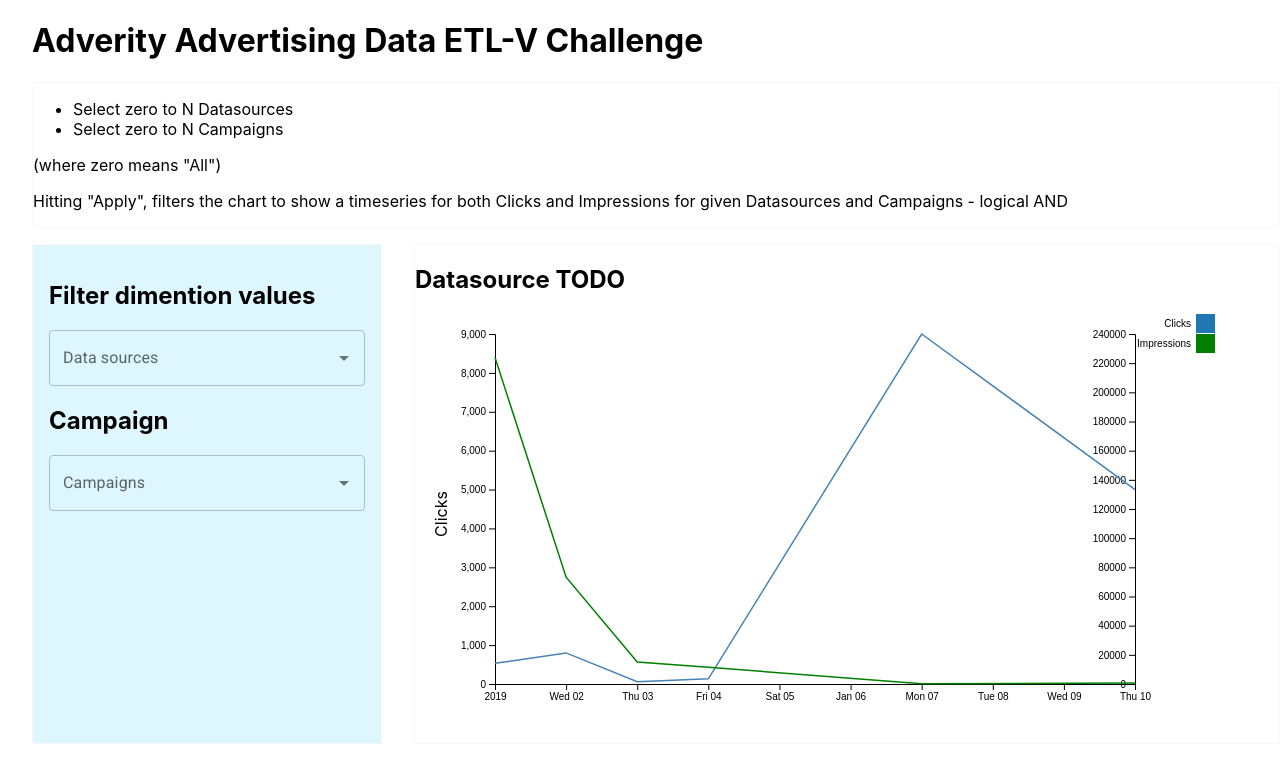
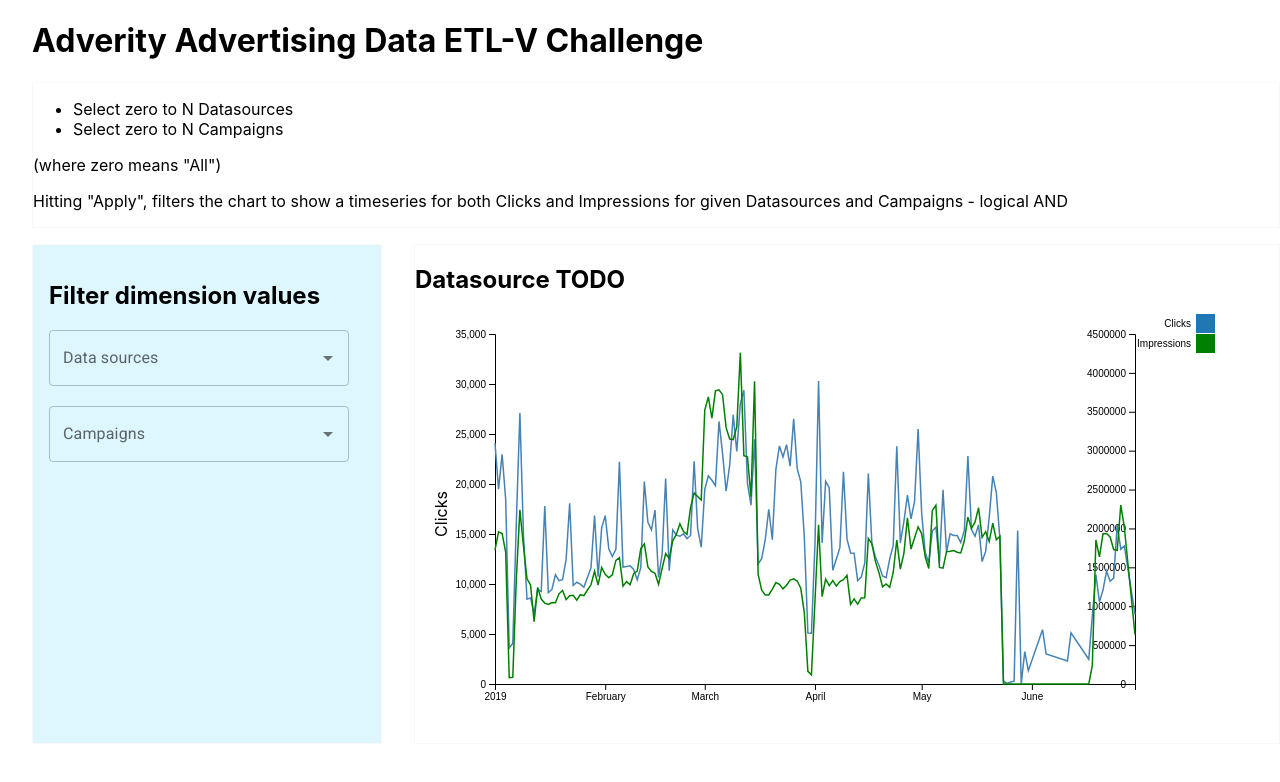
Before and after one commit to kalkusa/adv-recruitment, a React (Create React App) app in the folder advertising-data-dashboard/: page / in a window 1280 px wide. Shown: the top 782 px of the page. Built offline with nearby package versions, Linux system fonts and the light colour scheme.

Commit message:
Improve data parsing and UI loading experience - Optimize data parsing by enhancing the parseCsv function - Introduce ParsedDataContext for better data management - Implement UI skeletons for smoother filter loading - Center chart loader for a more visually appealing loading state

```diff
--- a/advertising-data-dashboard/src/App.tsx
+++ b/advertising-data-dashboard/src/App.tsx
@@ -1,11 +1,14 @@
 import "./App.css";
 import { FilterProvider } from "./contexts/FilterContext";
+import { ParsedDataProvider } from "./contexts/ParsedDataContext";
 import HomePage from "./pages/HomePage/HomePage";
 
 function App() {
   return (
     <FilterProvider>
-      <HomePage />
+      <ParsedDataProvider>
+        <HomePage />
+      </ParsedDataProvider>
     </FilterProvider>
   );
 }
--- a/advertising-data-dashboard/src/components/chart/Chart.tsx
+++ b/advertising-data-dashboard/src/components/chart/Chart.tsx
@@ -13,6 +13,14 @@
   flex: 1;
 `;
 
+const ChartContainer = styled.div`
+  display: flex;
+  justify-content: center;
+  align-items: center;
+  height: 400px;
+  width: 800px;
+`;
+
 const Chart = () => {
   const { filter } = useFilter();
   const clicksTimeSeriesData = useClicksTimeSeries(filter);
@@ -24,13 +32,13 @@
   return (
     <Section id="chart">
       <h1>Datasource TODO</h1>
-      {clicksTimeSeriesData?.length > 1 && impressionsTimeSeriesData?.length > 1 ? (
-        <div>
+      <ChartContainer>
+        {clicksTimeSeriesData?.length > 1 && impressionsTimeSeriesData?.length > 1 ? (
           <svg ref={svgRef} width="800" height="400"></svg>
-        </div>
-      ) : (
-        <CircularProgress disableShrink />
-      )}
+        ) : (
+          <CircularProgress disableShrink />
+        )}
+      </ChartContainer>
     </Section>
   );
 };
--- a/advertising-data-dashboard/src/components/filter/Filter.tsx
+++ b/advertising-data-dashboard/src/components/filter/Filter.tsx
@@ -1,4 +1,4 @@
-import { Autocomplete, Chip, TextField } from "@mui/material";
+import { Autocomplete, Chip, Skeleton, TextField } from "@mui/material";
 import styled from "styled-components";
 import useDatasources from "../../hooks/useDatasources";
 import useCampaigns from "../../hooks/useCampaigns";
@@ -12,6 +12,18 @@
   border-color: #f8f8f8;
   flex: 1;
   padding: 1rem;
+`;
+
+const AutocompleteContainer = styled.div`
+  display: flex;
+  flex-direction: column;
+  width: 300px;
+  min-height: 60px;
+  margin-bottom: 1rem;
+`;
+
+const AutocompleteSkeleton = styled(Skeleton)`
+  flex-grow: 1;
 `;
 
 const Filter = () => {
@@ -36,7 +48,12 @@
 
   return (
     <Section id="filter">
-      <h1>Filter dimention values</h1>
+      <h1>Filter dimension values</h1>
+
+      <AutocompleteContainer>
+        {dataSources.length === 0 ? (
+          <AutocompleteSkeleton variant="rounded" />
+        ) : (
           <Autocomplete
             multiple
             id="dataSources"
@@ -45,7 +62,12 @@
             onChange={handleDataSourceChange}
             renderTags={renderTags}
           />
-      <h2>Campaign</h2>
+        )}
+      </AutocompleteContainer>
+      <AutocompleteContainer>
+        {campaigns.length === 0 ? (
+          <AutocompleteSkeleton variant="rounded" />
+        ) : (
           <Autocomplete
             multiple
             id="campaigns"
@@ -54,11 +76,8 @@
             onChange={handleCampaignChange}
             renderTags={renderTags}
           />
-      {/* <Box display="flex" justifyContent="flex-end">
-        <Button variant="contained" sx={{ mt: 3 }}>
-          Apply
-        </Button>
-      </Box> */}
+        )}
+      </AutocompleteContainer>
     </Section>
   );
 };
--- /dev/null
+++ b/advertising-data-dashboard/src/contexts/ParsedDataContext.tsx
@@ -0,0 +1,16 @@
+import { createContext } from "react";
+import { AdvertisingDataRow } from "../types/chartTypes";
+import useParsedData from "../hooks/useParsedData";
+import React from "react";
+
+export const ParsedDataContext = createContext<AdvertisingDataRow[]>([]);
+
+type ParsedDataProviderProps = {
+  children: React.ReactNode; // 👈️ added type for children
+};
+
+export const ParsedDataProvider = React.memo(({ children }: ParsedDataProviderProps) => {
+  const parsedData = useParsedData();
+
+  return <ParsedDataContext.Provider value={parsedData}>{children}</ParsedDataContext.Provider>;
+});
--- a/advertising-data-dashboard/src/hooks/useCampaigns.ts
+++ b/advertising-data-dashboard/src/hooks/useCampaigns.ts
@@ -1,23 +1,15 @@
-import { useEffect, useState } from "react";
+import { useContext, useEffect, useState } from "react";
 import _ from "lodash";
-import parseCSV from "../utils/parseCsv";
-import useDataUrl from "./useDataUrl";
+import { ParsedDataContext } from "../contexts/ParsedDataContext";
 
 const useCampaigns = (): string[] => {
-  const dataUrl = useDataUrl();
+  const parsedData = useContext(ParsedDataContext);
   const [campaigns, setCampaigns] = useState<string[]>([]);
 
   useEffect(() => {
-    const fetchData = async () => {
-      const response = await fetch(dataUrl);
-      const csvData = await response.text();
-      const parsedData = parseCSV(csvData);
-      const uniqueCampaigns = _.uniq(parsedData.map((item) => item.campaign));
-      setCampaigns(uniqueCampaigns);
-    };
-
-    fetchData();
-  }, [dataUrl]);
+    const uniqueCampaigns = _.uniq(parsedData.map((item) => item.campaign));
+    setCampaigns(uniqueCampaigns);
+  }, [parsedData]);
 
   return campaigns;
 };
--- a/advertising-data-dashboard/src/hooks/useClicksTimeSeries.ts
+++ b/advertising-data-dashboard/src/hooks/useClicksTimeSeries.ts
@@ -1,19 +1,15 @@
-import { useState, useEffect } from "react";
-import { AdvertisingDataRow, Filter, ValueInTime } from "../types/chartTypes";
-import parseCSV from "../utils/parseCsv";
+import { useState, useEffect, useContext } from "react";
+import { Filter, ValueInTime } from "../types/chartTypes";
 import { getAllClicks, getClicksDataByFilter } from "../utils/getClicks";
-import useDataUrl from "./useDataUrl";
+import { ParsedDataContext } from "../contexts/ParsedDataContext";
 
 const useClicksTimeSeries = (filter: Filter): ValueInTime[] => {
-  const dataUrl = useDataUrl();
+  const parsedData = useContext(ParsedDataContext);
   const [timeSeries, setTimeSeries] = useState<ValueInTime[]>([]);
 
   useEffect(() => {
     const fetchData = async () => {
       try {
-        const response = await fetch(dataUrl);
-        const csvData = await response.text();
-        const parsedData: AdvertisingDataRow[] = parseCSV(csvData);
         if (filter.campaigns.length === 0 && filter.dataSources.length === 0) {
           const clicksTimeSeries: ValueInTime[] = getAllClicks(parsedData);
           setTimeSeries(clicksTimeSeries);
@@ -27,7 +23,7 @@
     };
 
     fetchData();
-  }, [dataUrl, filter]);
+  }, [parsedData, filter]);
 
   return timeSeries;
 };
--- a/advertising-data-dashboard/src/hooks/useDataUrl.ts
+++ b/advertising-data-dashboard/src/hooks/useDataUrl.ts
@@ -1,6 +1,6 @@
 const useDataUrl = (): string => {
-  return process.env.PUBLIC_URL + "/assets/simplifiedTestData.csv";
-  // return process.env.PUBLIC_URL + "/assets/data.csv";
+  // return process.env.PUBLIC_URL + "/assets/simplifiedTestData.csv";
+  return process.env.PUBLIC_URL + "/assets/data.csv";
 };
 
 export default useDataUrl;
--- a/advertising-data-dashboard/src/hooks/useDatasources.ts
+++ b/advertising-data-dashboard/src/hooks/useDatasources.ts
@@ -1,23 +1,15 @@
 import _ from "lodash";
-import { useEffect, useState } from "react";
-import parseCSV from "../utils/parseCsv";
-import useDataUrl from "./useDataUrl";
+import { useContext, useEffect, useState } from "react";
+import { ParsedDataContext } from "../contexts/ParsedDataContext";
 
 const useDatasources = (): string[] => {
-  const dataUrl = useDataUrl();
+  const parsedData = useContext(ParsedDataContext);
   const [datasources, setDatasources] = useState<string[]>([]);
 
   useEffect(() => {
-    const fetchData = async () => {
-      const response = await fetch(dataUrl);
-      const csvData = await response.text();
-      const parsedData = parseCSV(csvData);
-      const uniqueDatasources = _.uniq(parsedData.map((item) => item.datasource));
-      setDatasources(uniqueDatasources);
-    };
-
-    fetchData();
-  }, [dataUrl]);
+    const uniqueDatasources = _.uniq(parsedData.map((item) => item.datasource));
+    setDatasources(uniqueDatasources);
+  }, [parsedData]);
 
   return datasources;
 };
--- a/advertising-data-dashboard/src/hooks/useImpressionsTimeSeries.ts
+++ b/advertising-data-dashboard/src/hooks/useImpressionsTimeSeries.ts
@@ -1,19 +1,15 @@
-import { useState, useEffect } from "react";
-import { AdvertisingDataRow, Filter, ValueInTime } from "../types/chartTypes";
-import parseCSV from "../utils/parseCsv";
-import useDataUrl from "./useDataUrl";
+import { useState, useEffect, useContext } from "react";
+import { Filter, ValueInTime } from "../types/chartTypes";
 import { getAllImpressions, getImpressionsDataByFilter } from "../utils/getImpressions";
+import { ParsedDataContext } from "../contexts/ParsedDataContext";
 
 const useImpressionsTimeSeries = (filter: Filter): ValueInTime[] => {
-  const dataUrl = useDataUrl();
+  const parsedData = useContext(ParsedDataContext);
   const [timeSeries, setTimeSeries] = useState<ValueInTime[]>([]);
 
   useEffect(() => {
     const fetchData = async () => {
       try {
-        const response = await fetch(dataUrl);
-        const csvData = await response.text();
-        const parsedData: AdvertisingDataRow[] = parseCSV(csvData);
         if (filter.campaigns.length === 0 && filter.dataSources.length === 0) {
           const clicksTimeSeries: ValueInTime[] = getAllImpressions(parsedData);
           setTimeSeries(clicksTimeSeries);
@@ -27,7 +23,7 @@
     };
 
     fetchData();
-  }, [dataUrl, filter]);
+  }, [parsedData, filter]);
 
   return timeSeries;
 };
--- /dev/null
+++ b/advertising-data-dashboard/src/hooks/useParsedData.ts
@@ -0,0 +1,24 @@
+import { useState, useEffect } from "react";
+import parseCSV from "../utils/parseCsv";
+import useDataUrl from "./useDataUrl";
+import { AdvertisingDataRow } from "../types/chartTypes";
+
+const useParsedData = () => {
+  const dataUrl = useDataUrl();
+  const [parsedData, setParsedData] = useState<AdvertisingDataRow[]>([]);
+
+  useEffect(() => {
+    const fetchData = async () => {
+      const response = await fetch(dataUrl);
+      const csvData = await response.text();
+      const data = parseCSV(csvData);
+      setParsedData(data);
+    };
+
+    fetchData();
+  }, [dataUrl]);
+
+  return parsedData;
+};
+
+export default useParsedData;
```
Also changed, not shown: advertising-data-dashboard/src/index.tsx (+6 -8 lines), advertising-data-dashboard/src/utils/parseCsv.ts (+17 -21 lines), 1 other file (tests, documents, lock files or other folders). Lines whose indentation alone changed are shown as unchanged.
